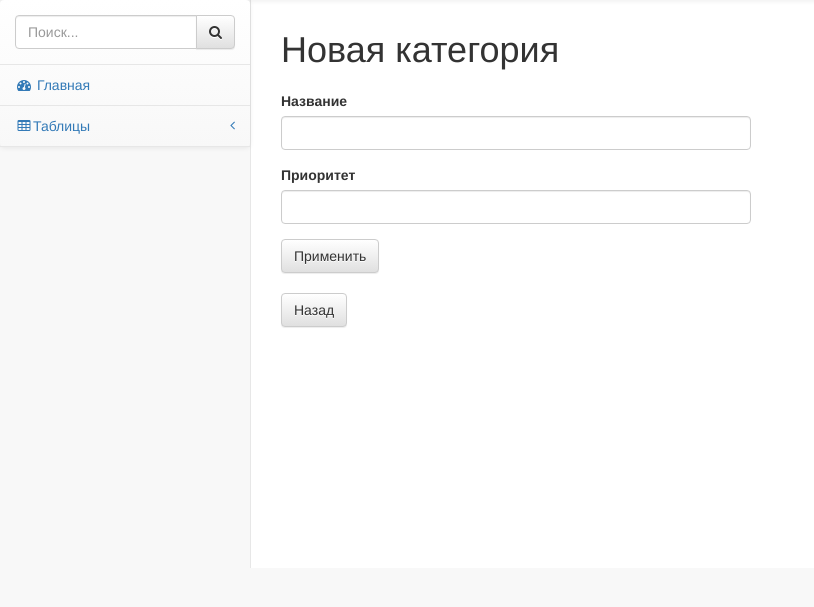
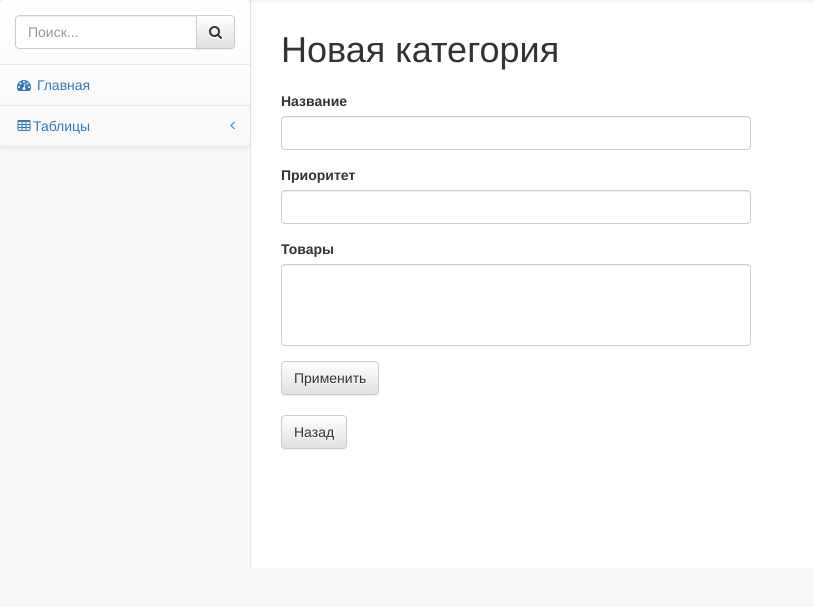
Before and after one commit to kudrykun/jewelry_shop, a Rails app: page /admin/categories/new in a window 1280 px wide. Shown: the part 51-658 px from the top of the page, without its empty margins (0-814 px from the left). Run offline with Rails 7, Linux system fonts and the light colour scheme; data that the repository does not hold is empty; parts of the project's set-up code (start-up, migrations or seed data) failed here and were passed over.

Commit message:
Поправил контроллер, добавл мултиселекты в форму

```diff
--- a/app/controllers/admin/categories_controller.rb
+++ b/app/controllers/admin/categories_controller.rb
@@ -59,6 +59,6 @@
 
   # Never trust parameters from the scary internet, only allow the white list through.
   def category_params
-    params.require(:category).permit(:title, :priority, :product_ids)
+    params.require(:category).permit(:title, :priority, :product_ids => [])
   end
 end
--- a/app/views/admin/categories/_form.html.erb
+++ b/app/views/admin/categories/_form.html.erb
@@ -16,12 +16,17 @@
 
         <div class="form-group">
           <%= f.label :title, 'Название' %>
-          <%= f.text_field :title,{class: 'form-control'} %>
+          <%= f.text_field :title, {class: 'form-control'} %>
         </div>
 
         <div class="form-group">
           <%= f.label :priority, 'Приоритет' %>
-          <%= f.number_field :priority,{class: 'form-control'} %>
+          <%= f.number_field :priority, {class: 'form-control'} %>
+        </div>
+
+        <div class="form-group">
+          <%= f.label :product_ids, 'Товары' %>
+          <%= f.collection_select :product_ids, @products, :id, :title, {}, {multiple: true, include_blank: 'Пусто', class: 'form-control'} %>
         </div>
 
         <div class="actions">
--- a/app/views/admin/collections/_form.html.erb
+++ b/app/views/admin/collections/_form.html.erb
@@ -29,6 +29,11 @@
       <%= f.number_field :priority,{class: 'form-control'} %>
     </div>
 
+    <div class="form-group">
+      <%= f.label :product_ids, 'Товары' %>
+      <%= f.collection_select :product_ids, @products, :id, :title, {}, {multiple: true, include_blank: 'Пусто', class: 'form-control'} %>
+    </div>
+
     <div class="actions" style="margin-top: 10px">
       <%= f.submit 'Применить', class: 'btn btn-default'%>
     </div>
```
Also changed, not shown: app/views/admin/kits/_form.html.erb (+6 -1 lines). Lines whose indentation alone changed are shown as unchanged.
